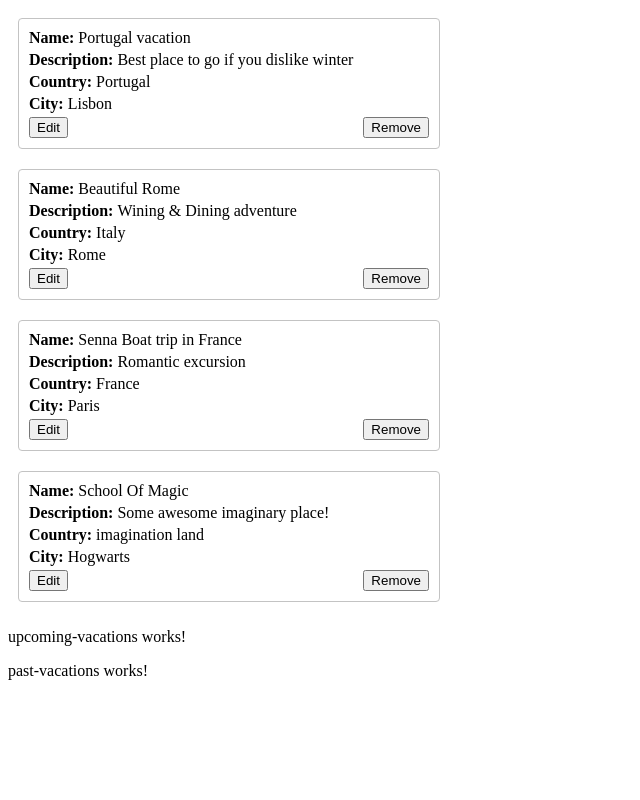
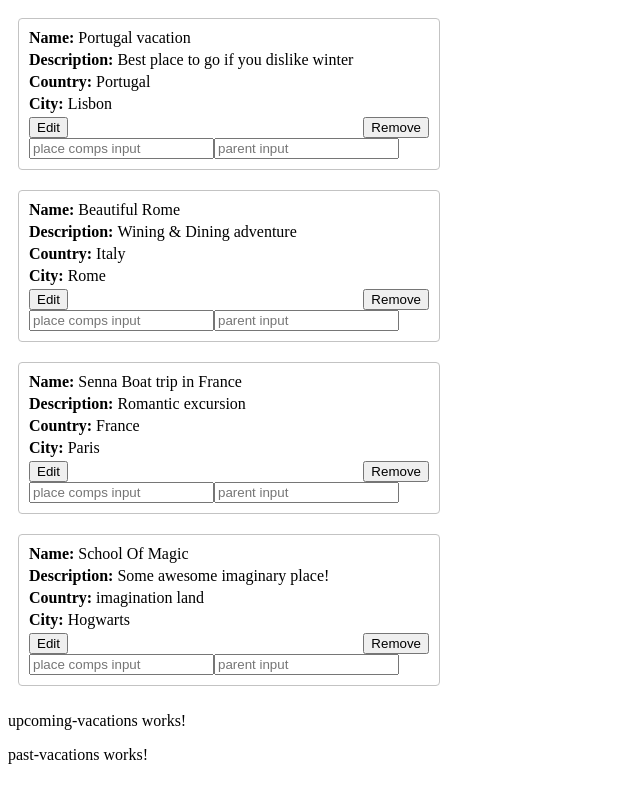
Before and after one commit to corasla/vacation-planner, an Angular app: page / in a window 1280 px wide. Shown: the whole page, without its empty margins (0-640 px from the left). Built offline with nearby package versions, Linux system fonts and the light colour scheme.

Commit message:
ViewChild, ContentChild, ElementRef

```diff
--- a/src/app/places/components/all-places/all-places.component.html
+++ b/src/app/places/components/all-places/all-places.component.html
@@ -7,6 +7,8 @@
       [city]="place.city"
       [id]="place.id"
       (requestDelete)="deletePlace($event)"
-    ></place>
+    >
+    <input #allPlacesInputRef placeholder="parent input">
+  </place>
   </div>
 </div>
--- a/src/app/places/components/place/place.component.html
+++ b/src/app/places/components/place/place.component.html
@@ -35,6 +35,11 @@
       <button (click)="clickedEdit($event)">Edit</button>
       <button (click)="clickedRemove($event)">Remove</button>
     </div>
+    <input
+      #inputElementRef
+      placeholder="place comps input"
+    >
+    <ng-content></ng-content>
     <!--
       <div class="footer">
         <button
--- a/src/app/places/components/place/place.component.ts
+++ b/src/app/places/components/place/place.component.ts
@@ -6,7 +6,10 @@ import {
   OnDestroy,
   SimpleChanges,
   EventEmitter,
-  Output
+  Output,
+  ViewChild,
+  ElementRef,
+  ContentChild
 } from '@angular/core';
 
 @Component({
@@ -23,12 +26,17 @@ export class PlaceComponent implements OnInit, OnChanges, OnDestroy {
 
   @Output() requestDelete: EventEmitter<any> = new EventEmitter()
 
+  @ViewChild('inputElementRef', {static: false}) inputElementReference: ElementRef
+  @ContentChild('allPlacesInputRef', {static: true}) inputElementFromParentComponent: ElementRef
+
   initialDataBindOnly = 'Synced only on initial component init'
   initialAndDataBind = 'always in sync with my input and vice-versa!'
 
   constructor() { }
 
   ngOnInit() {
+    console.warn('my input ref -> ', this.inputElementReference)
+    console.warn('my EXTERNAL input ref value -> ', this.inputElementFromParentComponent)
     console.log('inited comp Place -> ', this.name)
   }
 
@@ -37,12 +45,14 @@ export class PlaceComponent implements OnInit, OnChanges, OnDestroy {
   }
 
   clickedRemove(event) {
-    console.log('user clicked remove', event)
+    // console.log('user clicked remove', event)
     this.requestDelete.emit(this.id)
   }
 
   clickedEdit(event) {
-    console.log('user clicked edit', event)
+    // console.log('user clicked edit', event)
+    console.log('my input ref value -> ', this.inputElementReference.nativeElement.value)
+    console.log('my EXTERNAL input ref value -> ', this.inputElementFromParentComponent.nativeElement.value)
   }
 
   ngOnDestroy() {
```
